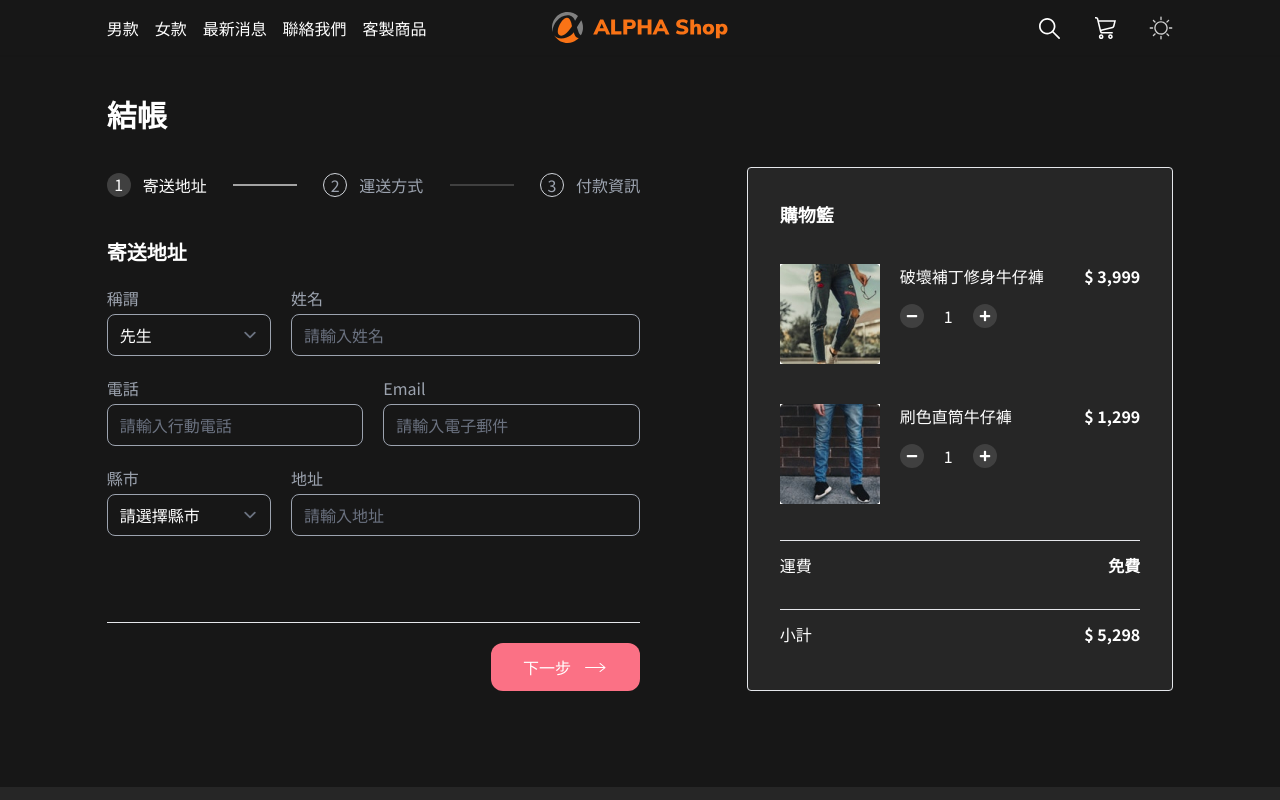
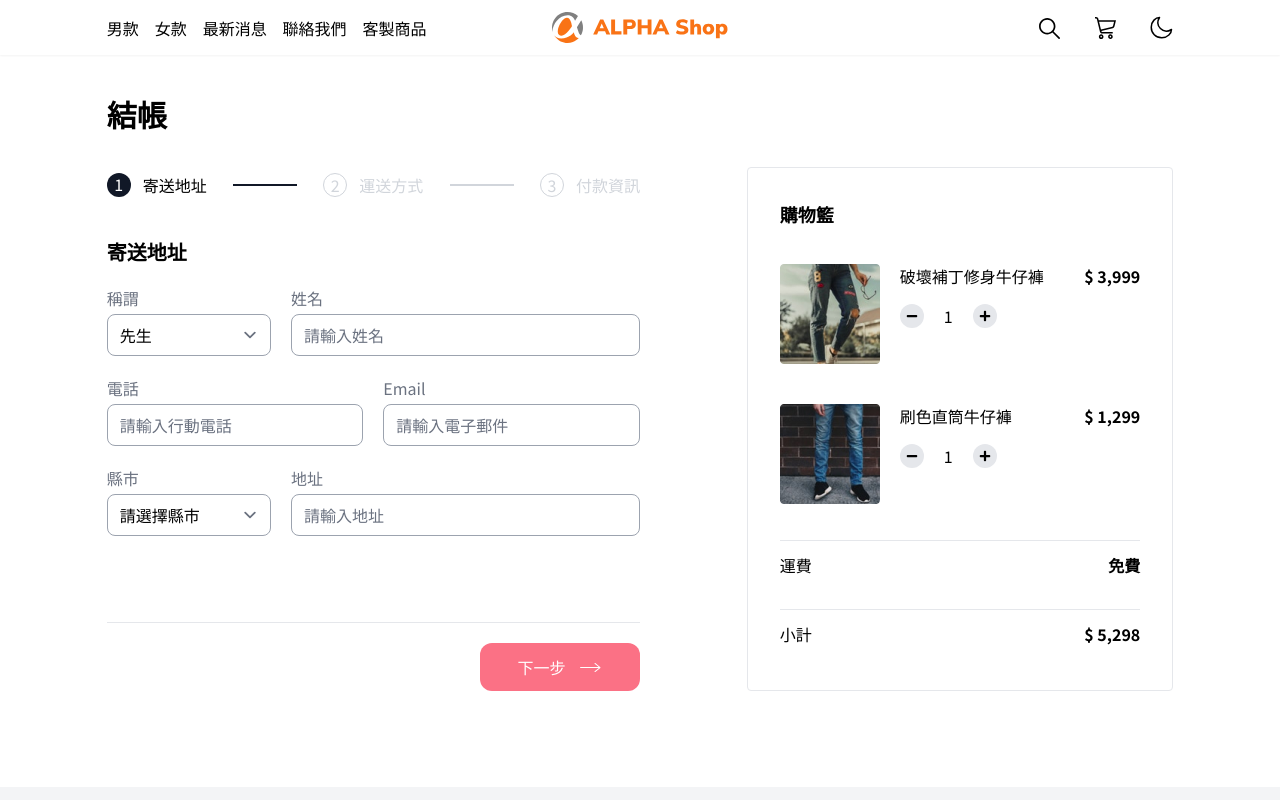
Before and after one commit to KellyCHI22/alpha-shop-react, a React (Create React App) app: page / in a window 1280 px wide. Shown: the top 800 px of the page. Built offline with nearby package versions, Linux system fonts and the light colour scheme.

Commit message:
feat: finish step changing function

```diff
--- a/src/App.jsx
+++ b/src/App.jsx
@@ -6,7 +6,7 @@ import { createContext, useState } from "react";
 export const ThemeContext = createContext(null);
 
 export default function App() {
-  const [theme, setTheme] = useState("dark");
+  const [theme, setTheme] = useState("light");
   const toggleTheme = () => {
     setTheme((current) => (current === "light" ? "dark" : "light"));
   };
--- a/src/components/Header.jsx
+++ b/src/components/Header.jsx
@@ -4,7 +4,7 @@ import { ReactComponent as SearchIcon } from "assets/icons/search.svg";
 import { ReactComponent as CartIcon } from "assets/icons/cart.svg";
 import { ReactComponent as MoonIcon } from "assets/icons/moon.svg";
 import { ReactComponent as SunIcon } from "assets/icons/sun.svg";
-import { useState, useContext, Fragment } from "react";
+import { useState, useContext } from "react";
 import { ThemeContext } from "App";
 
 export default function Header() {
@@ -22,7 +22,7 @@ export default function Header() {
   return (
     <>
       <header>
-        <div className="container fixed top-0 mx-auto bg-white px-3 shadow-sm dark:bg-neutral-900 sm:px-0">
+        <div className="container fixed top-0 z-10 mx-auto bg-white px-3 shadow-sm dark:bg-neutral-900 sm:px-0">
           <nav className="flex flex-col py-3 sm:mx-0 sm:grid sm:grid-cols-12">
             <div
               className="absolute cursor-pointer text-2xl sm:hidden"
--- a/src/components/Main/Cart.jsx
+++ b/src/components/Main/Cart.jsx
@@ -3,7 +3,7 @@ import { cartItems } from "constants";
 
 export default function Cart() {
   return (
-    <section className="flex flex-col justify-end  sm:col-span-4 sm:col-start-8 sm:row-span-2">
+    <section className="flex flex-col justify-end sm:col-span-4 sm:col-start-8 sm:row-span-2">
       <div className="flex h-fit flex-col gap-5 rounded border p-5 dark:bg-neutral-800 sm:p-8">
         <h3 className="text-lg font-bold">購物籃</h3>
 
--- a/src/components/Main/OrderInfo/Button.jsx
+++ b/src/components/Main/OrderInfo/Button.jsx
@@ -1,8 +1,10 @@
-export default function Button({ children, className }) {
+export default function Button({ children, className, onClick }) {
   return (
     <>
       <button
-        className={`focus:ring-black-400 flex items-center gap-3 rounded-xl  bg-rose-400 py-3 px-8 text-white hover:bg-rose-300 ${className}`}
+        className={`flex items-center justify-center gap-3 rounded-xl py-3
+        ${className}`}
+        onClick={onClick}
       >
         {children}
       </button>
--- a/src/components/Main/OrderInfo/OrderProgress.jsx
+++ b/src/components/Main/OrderInfo/OrderProgress.jsx
@@ -1,39 +1,72 @@
-// ! 樣式需要再做 refactor
-export default function OrderProgress() {
+import { ReactComponent as ProgressCompleteIcon } from "assets/icons/pg-complete.svg";
+
+export default function OrderProgress({ orderStep }) {
   return (
-    <>
-      <section className="my-10 flex items-center justify-between space-x-5">
-        <span>
-          <span className="mr-3 inline-block h-10 w-10 rounded-full bg-gray-900 text-center align-text-top text-white dark:bg-neutral-700 sm:h-6 sm:w-6">
-            <span className="mt-[4px] block text-xl sm:-mt-[1px] sm:text-base">
-              1
-            </span>
-          </span>
-          <span className="hidden sm:inline-block">寄送地址</span>
-        </span>
-
-        <span className="my-3 h-0.5 w-16 bg-gray-900 dark:bg-neutral-400" />
-
-        <span>
-          <span className="mr-3 inline-block h-10 w-10 rounded-full border-[1px] border-gray-300 text-center align-text-top text-white sm:h-6 sm:w-6">
-            <span className="mt-[4px] block text-xl text-gray-400 sm:-mt-[1px] sm:text-base">
-              2
-            </span>
-          </span>
-          <span className="hidden text-gray-400 sm:inline-block">運送方式</span>
-        </span>
-
-        <span className="my-3 h-0.5 w-16 bg-gray-300 dark:bg-neutral-700" />
-
-        <span>
-          <span className="mr-3 inline-block h-10 w-10 rounded-full border-[1px] border-gray-300 text-center align-text-top text-white sm:h-6 sm:w-6">
-            <span className="mt-[4px] block text-xl text-gray-400 sm:-mt-[1px] sm:text-base ">
-              3
-            </span>
-          </span>
-          <span className="hidden text-gray-400 sm:inline-block">付款資訊</span>
-        </span>
-      </section>
-    </>
+    <section className="my-10 flex items-center justify-between space-x-5">
+      <OrderProgressCount
+        count={1}
+        active={orderStep === "address"}
+        complete={orderStep === "shipping" || orderStep === "payment"}
+      >
+        寄送地址
+      </OrderProgressCount>
+      <ProgressConnectLine active />
+      <OrderProgressCount
+        count={2}
+        active={orderStep === "shipping"}
+        complete={orderStep === "payment"}
+      >
+        運送方式
+      </OrderProgressCount>
+      <ProgressConnectLine active={orderStep !== "address"} />
+      <OrderProgressCount count={3} active={orderStep === "payment"}>
+        付款資訊
+      </OrderProgressCount>
+    </section>
   );
 }
+
+function OrderProgressCount({ count, active, complete, children }) {
+  if (complete) {
+    return (
+      <div className="flex items-center">
+        <div className="inline-block h-10 w-10 rounded-full bg-gray-900 pt-1 text-center text-xl text-white dark:bg-neutral-700 sm:mr-3 sm:h-6 sm:w-6 sm:pt-0 sm:text-base">
+          <ProgressCompleteIcon className="mt-1 ml-2 sm:m-0" />
+        </div>
+        <span className="hidden sm:inline-block sm:w-fit">{children}</span>
+      </div>
+    );
+  } else if (active) {
+    return (
+      <div className="flex items-center">
+        <div className="inline-block h-10 w-10 rounded-full bg-gray-900 pt-1 text-center text-xl text-white dark:bg-neutral-700 sm:mr-3 sm:h-6 sm:w-6 sm:pt-0 sm:text-base">
+          <div className="sm:-mt-[1px]">{count}</div>
+        </div>
+        <span className="hidden sm:inline-block sm:w-fit">{children}</span>
+      </div>
+    );
+  } else {
+    return (
+      <div className="flex items-center">
+        <div className="inline-block h-10 w-10 rounded-full border-[1px] border-gray-300 pt-1 text-center text-xl text-gray-300 sm:mr-3 sm:h-6 sm:w-6 sm:pt-0 sm:text-base">
+          <div className="sm:-mt-[1px]">{count}</div>
+        </div>
+        <span className="hidden text-gray-300 sm:inline-block sm:w-fit">
+          {children}
+        </span>
+      </div>
+    );
+  }
+}
+
+function ProgressConnectLine({ active }) {
+  return (
+    <span
+      className={`my-3 h-0.5 w-16 ${
+        active
+          ? "bg-gray-900 dark:bg-neutral-400"
+          : "bg-gray-300 dark:bg-neutral-700"
+      }`}
+    />
+  );
+}
--- a/src/components/Main/OrderInfo/Select.jsx
+++ b/src/components/Main/OrderInfo/Select.jsx
@@ -2,7 +2,7 @@ export default function Select({ label, name, options, className }) {
   return (
     <>
       <div className={className}>
-        <div className="mb-1 text-gray-400">{label}</div>
+        <div className="mb-1 text-gray-500">{label}</div>
         <div>
           <select
             className="w-full rounded-lg border-gray-400 focus:border-transparent focus:ring-2 focus:ring-orange-500 dark:bg-transparent"
--- a/src/components/Main/OrderInfo/index.jsx
+++ b/src/components/Main/OrderInfo/index.jsx
@@ -3,14 +3,21 @@ import OrderAddress from "./OrderAddress";
 import OrderShipping from "./OrderShipping";
 import OrderPayment from "./OrderPayment";
 
-export default function OrderInfo() {
+export default function OrderInfo({ orderStep }) {
+  let renderedStep;
+  if (orderStep === "address") {
+    renderedStep = <OrderAddress />;
+  } else if (orderStep === "shipping") {
+    renderedStep = <OrderShipping />;
+  } else {
+    renderedStep = <OrderPayment />;
+  }
+
   return (
     <div className="flex flex-col justify-end sm:col-span-5 sm:col-start-2 sm:row-start-1">
       <h2 className="text-3xl font-bold">結帳</h2>
-      <OrderProgress />
-      <OrderAddress />
-      {/* <OrderShipping /> */}
-      {/* <OrderPayment /> */}
+      <OrderProgress orderStep={orderStep} />
+      {renderedStep}
     </div>
   );
 }
--- a/src/components/Main/ProgressControl.jsx
+++ b/src/components/Main/ProgressControl.jsx
@@ -1,17 +1,67 @@
 import { ReactComponent as RightArrow } from "assets/icons/right-arrow.svg";
+import { ReactComponent as LeftArrow } from "assets/icons/left-arrow.svg";
 import Button from "./OrderInfo/Button";
 
-export default function ProgressControl() {
+export default function ProgressControl({ orderStep, onStepButtonClick }) {
+  let renderedButtons;
+
+  if (orderStep === "address") {
+    renderedButtons = (
+      <Button
+        className="w-full bg-rose-400 px-8 text-white hover:bg-rose-300 sm:w-40"
+        onClick={() => onStepButtonClick("shipping")}
+      >
+        下一步
+        <RightArrow />
+      </Button>
+    );
+  } else if (orderStep === "shipping") {
+    renderedButtons = (
+      <>
+        <Button
+          className="w-auto hover:text-neutral-700"
+          onClick={() => onStepButtonClick("address")}
+        >
+          <LeftArrow />
+          上一步
+        </Button>
+        <Button
+          className="w-40 bg-rose-400 px-8 text-white hover:bg-rose-300"
+          onClick={() => onStepButtonClick("payment")}
+        >
+          下一步
+          <RightArrow />
+        </Button>
+      </>
+    );
+  } else if (orderStep === "payment") {
+    renderedButtons = (
+      <>
+        <Button
+          className="w-auto hover:text-neutral-700"
+          onClick={() => onStepButtonClick("shipping")}
+        >
+          <LeftArrow />
+          上一步
+        </Button>
+        <Button className="w-40 bg-rose-400 px-8 text-white hover:bg-rose-300">
+          確認下單
+        </Button>
+      </>
+    );
+  }
+
   return (
-    <>
-      <section className="mt-5 flex justify-end border-t pt-5 sm:col-span-5 sm:col-start-2 sm:row-start-2 sm:mt-0">
-        <section>
-          <Button>
-            下一步
-            <RightArrow />
-          </Button>
-        </section>
+    <section className="mt-5 flex justify-end border-t pt-5 sm:col-span-5 sm:col-start-2 sm:row-start-2 sm:mt-0">
+      <section
+        className={
+          orderStep === "address"
+            ? "flex w-full sm:justify-end"
+            : "flex w-full justify-between"
+        }
+      >
+        {renderedButtons}
       </section>
-    </>
+    </section>
   );
 }
--- a/src/components/Main/index.jsx
+++ b/src/components/Main/index.jsx
@@ -1,14 +1,23 @@
 import OrderInfo from "./OrderInfo";
 import Cart from "./Cart";
 import ProgressControl from "./ProgressControl";
+import { useState } from "react";
 
 export default function Main() {
+  const [orderStep, setOrderStep] = useState("address");
+  const handleStepButtonClick = (step) => {
+    setOrderStep(step);
+  };
+
   return (
     <main>
       <div className="container py-24 px-5 sm:mx-auto sm:grid sm:grid-cols-12 sm:py-24 sm:px-0">
-        <OrderInfo />
+        <OrderInfo orderStep={orderStep} />
         <Cart />
-        <ProgressControl />
+        <ProgressControl
+          orderStep={orderStep}
+          onStepButtonClick={handleStepButtonClick}
+        />
       </div>
     </main>
   );
```
Also changed, not shown: src/assets/icons/pg-complete.svg.
